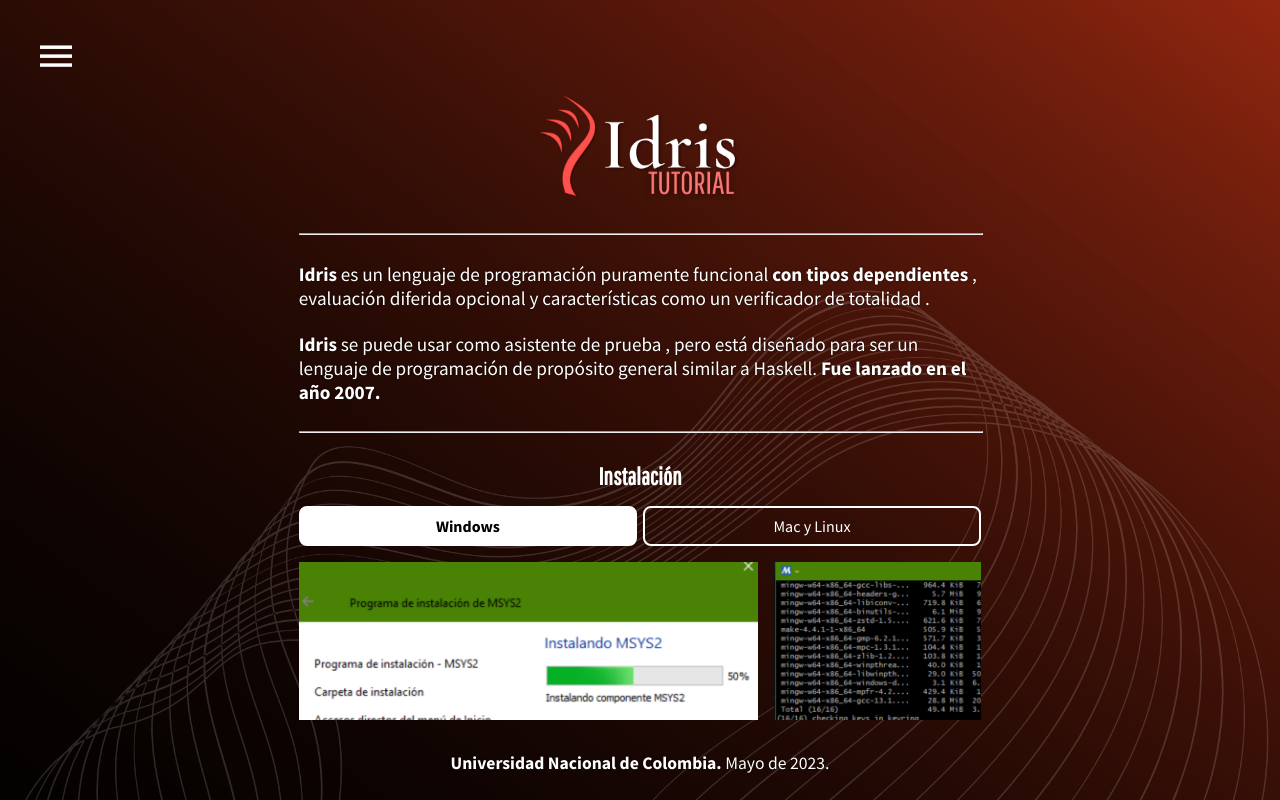
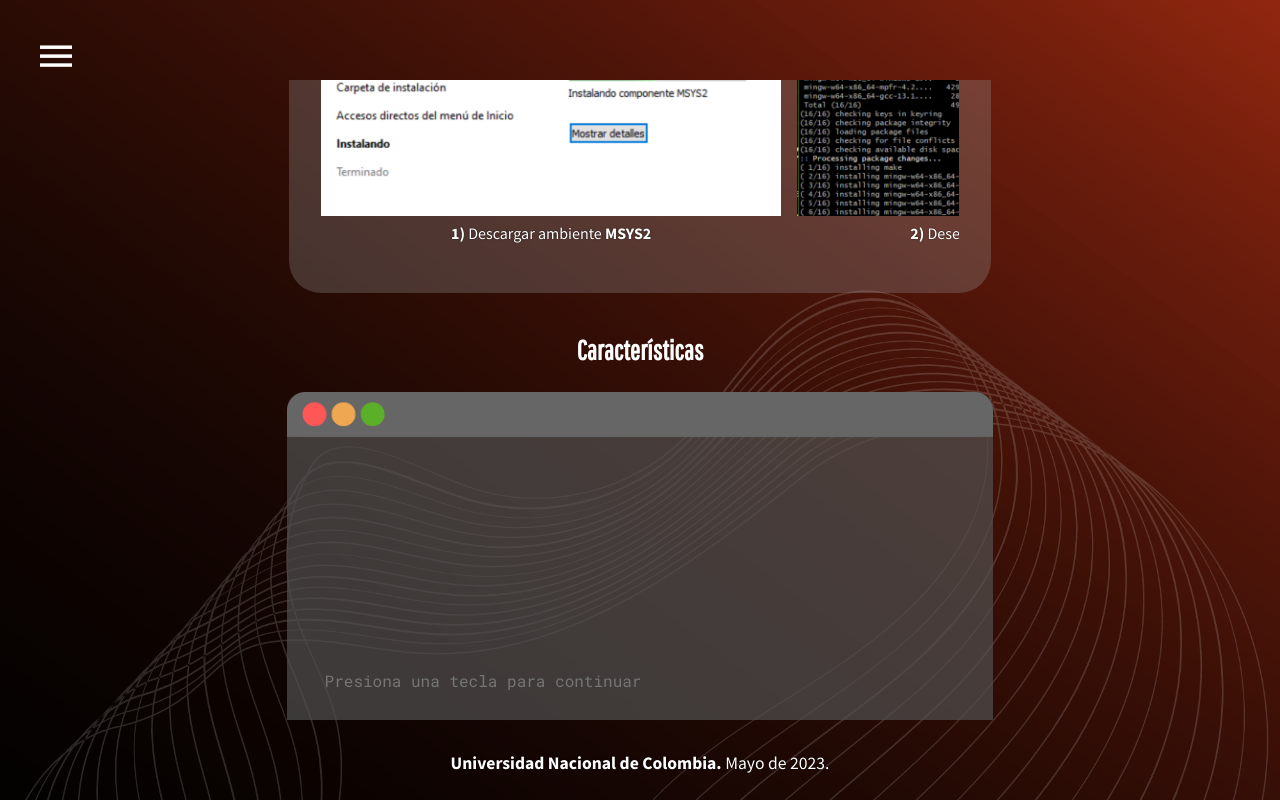
Before and after one commit to npardom/IdrisTutorial, a React (Vite) app: page / in a window 1280 px wide. Built offline with nearby package versions, Linux system fonts and the light colour scheme.

Commit message:
newStuffAdded

```diff
--- a/src/App.jsx
+++ b/src/App.jsx
@@ -3,8 +3,10 @@
 import Footer from './components/Footer';
 import MainMenu from './components/MainMenu';
 import Integrantes from './components/Integrantes';
-import Rest from './components/Rest';
 import Installation from './components/Installation';
+import Presentation from './components/Presentation';
+import Characteristics from './components/Characteristics';
+
 import { useEffect } from 'react';
 
 function App() {
@@ -26,7 +28,8 @@
         <Header />
         <FirstInfo/>
         <Installation/>
-        <Rest/>
+        <Characteristics/>
+        <Presentation/>
         <Integrantes/>
       </div>
       <Footer />
--- /dev/null
+++ b/src/components/Characteristics.jsx
@@ -0,0 +1,70 @@
+import { useState } from "react"
+import shell from "../assets/shell.png"
+
+function Characteristics() {
+    const [counter, setCounter] =useState(0);
+
+    function FirstChar(){
+        return(
+            <p className ="charText">&gt;&nbsp;Lenguaje de programación puramente funcional.</p>
+        )
+    }
+
+    function SecondChar(){
+        return(
+            <p className ="charText">&gt;&nbsp;Tipos dependientes, evaluación diferida opcional.</p>
+        )
+    }
+
+    function ThirdChar(){
+        return(
+            <p className ="charText">&gt;&nbsp;Diseñado para ser un lenguaje de propósito general.</p>
+        )
+    }
+
+    function FourthChar(){
+        return(
+            <p className ="charText">&gt;&nbsp;Basado en Haskell</p>
+        )
+    }
+
+    function FifthChar(){
+        return(
+            <p className ="charText">&gt;&nbsp;Tipos de datos de primer orden.</p>
+        )
+    }
+
+    function SixthChar(){
+        return(
+            <p className ="charText"> &gt;&nbsp;Verificador de totalidad.</p>
+        )
+    }
+
+    function sendEnter(e) {
+        e.preventDefault();
+        setCounter(counter+1);
+    }
+
+  return (
+    <>
+    <h2 className="titleCaracteristicas centerAllign">Características</h2>
+    <div className="characteristicContainer">
+        <img src={shell} className ="shellImage"></img>
+        <div className ="charTextContainer" >
+        {counter >= 1 ? <FirstChar/>: <></>}
+        {counter >= 2 ? <SecondChar/>: <></>}
+        {counter >= 3 ? <ThirdChar/>: <></>}
+        {counter >= 4 ? <FourthChar/>: <></>}
+        {counter >= 5 ? <FifthChar/>: <></>}
+        {counter >= 6 ? <SixthChar/>: <></>}
+        {counter < 6 ? <form onSubmit={sendEnter}>
+        <input placeholder="Presiona una tecla para continuar" className ="inputField" autoFocus onChange={sendEnter}></input>
+        </form>:
+        <></>}
+        </div>
+    </div>
+    </>
+  )
+}
+
+export default Characteristics
--- a/src/components/FirstInfo.jsx
+++ b/src/components/FirstInfo.jsx
@@ -3,11 +3,11 @@
     <div className = "firstInfo">
         <hr></hr>
         <p className="leftAligned">
-            <b>Idris</b> es un lenguaje de programación puramente funcional <b>con tipos dependientes</b> , evaluación diferida opcional y características como un verificador de totalidad .
+            <b>Idris</b> es un lenguaje de programación puramente funcional, <b>caracterizado por sus tipos dependientes</b>.
         </p>
         <br></br>
         <p className="leftAligned">
-            <b>Idris</b> se puede usar como asistente de prueba , pero está diseñado para ser un lenguaje de programación de propósito general similar a Haskell. <b>Fue lanzado en el año 2007.</b>
+            Se puede usar como asistente de prueba, pero está diseñado para ser un lenguaje de programación de <b>propósito general.</b> Fue lanzado en el año <b>2007</b> y debe su nombre a un dragón  del programa británico de televisión infantil <b>“Ivor the Engine”</b>.
         </p>
         <hr></hr>
     </div>
--- a/src/components/Installation.jsx
+++ b/src/components/Installation.jsx
@@ -30,8 +30,9 @@
         setSelectedWindows(false)
     }
   return (
-    <>
+    <div className ="installationContainer">
    <h2 className="titleIntegrantes centerAllign">Instalación</h2>
+   <a className ="installLink" href={selectedWindows ? "https://idris2.readthedocs.io/en/latest/tutorial/windows.html":"https://idris2.readthedocs.io/en/latest/tutorial/starting.html"} >Ver instrucciones detalladas</a>
     <div className ="buttonContainer">
         <div className ={selectedWindows ? "installOptButton selectedOne": "installOptButton"} onClick={toggleInst}>Windows</div>
         <div className ={!selectedWindows ? "installOptButton selectedOne": "installOptButton"} onClick={toggleInst2}>Mac y Linux</div>
@@ -39,15 +40,15 @@
     <div className="wrapper showInst" id="windowsInstall">
       <div className="slide">
           <img src={inst1} className ="instPic" />
-          <p className ="centerAllign"><b>1)</b> Descargar ambiente MSYS2 </p>
+          <p className ="centerAllign"><b>1)</b> Descargar ambiente <b>MSYS2</b> </p>
      </div>
         <div className="slide">
           <img src={inst2} className ="instPic" />
-          <p className ="centerAllign"><b>2)</b> Desempaquetar y construir Idris </p>
+          <p className ="centerAllign"><b>2)</b> Desempaquetar y construir <b>Idris</b></p>
         </div>
         <div className="slide">
           <img src={inst3} className ="instPic" />
-          <p className ="centerAllign"><b>3)</b> Añadir a PATH </p>
+          <p className ="centerAllign"><b>3)</b> Añadir a <b>PATH</b> </p>
         </div>
         <div className="slide">
           <img src={inst4} className ="instPic"/>
@@ -58,18 +59,18 @@
     <div className="wrapper" id="macInstall">
       <div class="slide">
           <img src={inst5} className ="instPic" />
-          <p className ="centerAllign"><b>1)</b> Descargar gestor de paquetes Homebrew </p>
+          <p className ="centerAllign"><b>1)</b> Descargar gestor de paquetes <b>Homebrew</b> </p>
      </div>
         <div className="slide">
           <img src={inst6} className ="instPic"/>
-          <p className ="centerAllign"><b>2)</b> Instalar Idris 2 </p>
+          <p className ="centerAllign"><b>2)</b> Instalar <b>Idris 2</b> </p>
         </div>
         <div className="slide">
           <img src={inst7} className ="instPic"/>
           <p className ="centerAllign"><b>3)</b> Ejecutar </p>
         </div>
     </div>
-    </>
+    </div>
   )
 }
 
--- /dev/null
+++ b/src/components/Presentation.jsx
@@ -0,0 +1,15 @@
+function Presentation() {
+  return (
+    <>
+    <div className ="firstInfo2">
+    <hr></hr>
+    <h2 className="centerAllign">Presentación</h2>
+    </div>
+    <div className ="canvaContainer">
+  <iframe loading="lazy" className="containerCanva2" src="https:&#x2F;&#x2F;www.canva.com&#x2F;design&#x2F;DAFhTrf_V0o&#x2F;view?embed"></iframe>
+  </div>
+  </>
+  )
+}
+
+export default Presentation
--- a/src/components/Rest.jsx
+++ /dev/null
@@ -1,7 +0,0 @@
-function Rest() {
-  return (
-    <div className ="dummyContainer">Aquí va el resto de la página</div>
-  )
-}
-
-export default Rest
--- a/src/index.css
+++ b/src/index.css
@@ -1,5 +1,7 @@
 @import url('https://fonts.googleapis.com/css2?family=Pathway+Gothic+One&display=swap');
 @import url('https://fonts.googleapis.com/css2?family=Source+Sans+Pro:wght@400;700&display=swap');
+@import url('https://fonts.googleapis.com/css2?family=IBM+Plex+Mono&display=swap');
+@import url('https://fonts.googleapis.com/css2?family=Roboto+Mono&display=swap');
 
 body {
   background-image: url("./assets/backgroundRed.png");
@@ -13,6 +15,10 @@
 
 a {
   text-decoration: none;
+}
+
+h2{
+  font-size: 1.7em;
 }
 
 .masterContainer{
@@ -173,6 +179,11 @@
   margin: 1.5em auto 1.5em auto;
   font-size: 1.2em;
   animation: 2.5s ease-out 0s 1 slideInFromBottom2;
+}
+
+.firstInfo2{
+  width: 60%;
+  margin: 1.5em auto 1.5em auto;
 }
 
 .leftAligned{
@@ -372,7 +383,7 @@
 }
 
 .wrapper {
-	width:60%;
+	width:100%;
   height: 19em;
 	margin: 0 auto;
   display: none;
@@ -420,7 +431,7 @@
 }
 
 .buttonContainer{
-  width:60%;
+  width:100%;
   display: flex;
   flex-direction: row;
   margin:1em auto 1em auto;
@@ -436,6 +447,7 @@
   width:49%;
   margin:0;
   transition: 0.5s all;
+  cursor: pointer;
 }
 
 .installOptButton:hover{
@@ -460,3 +472,97 @@
 .showInst {
   display:flex;
 }
+
+.canvaContainer{
+  position: relative;
+  width: 60%;
+  height: 0;
+  padding-top: 34%;
+  margin: auto;
+ will-change: transform;
+}
+
+.containerCanva2{
+  position: absolute;
+  width: 100%;
+  height: 100%;
+  top: 0;
+  left: 0;
+  border: none;
+  padding: 0;
+  margin: 0;
+
+}
+
+.installLink{
+  margin:auto;
+  width:fit-content;
+  display: block;
+  text-align: center;
+  font-family: 'Source Sans Pro', sans-serif;
+  font-size: 1em;
+  color:white;
+  transition: 0.2s all;
+  margin-bottom:0.5em;
+  margin-top:-0.65em;
+  text-decoration: underline;
+  font-weight: bold;
+}
+
+.installLink:hover{
+  color:rgb(255, 172, 172);
+  text-decoration: underline;
+  transition: 0.2s all;
+}
+
+.installationContainer{
+  background-color: rgba(150, 150, 150, 0.3);
+  width:56%;
+  margin:auto;
+  padding: 3em 2em 2em 2em;
+  border-radius: 2em;
+}
+
+.characteristicContainer{
+  width:62%;
+  height:fit-content;
+  margin:auto;
+  display: flex;
+  align-items: center;
+  justify-content: center;
+  position: relative;
+}
+
+.shellImage{
+  width:100%;
+}
+
+.charTextContainer{
+  position:absolute;
+  width: 90%;
+}
+
+.charText{
+  font-family: 'Roboto Mono', monospace;
+  margin-bottom:0.5em;
+}
+
+
+.titleCaracteristicas{
+  margin: 1.5em 0 1em 0;
+}
+
+.inputField{
+  font-family: 'Roboto Mono', monospace;
+  margin-bottom:0.2em;
+  font-size: 1em;
+  background-color: transparent;
+  border: 0px;
+  width:100%;
+  margin-top:1em;
+  color:white;
+}
+
+.inputField:focus{
+  outline: none;
+}
```
Also changed, not shown: src/assets/shell.png (added).
